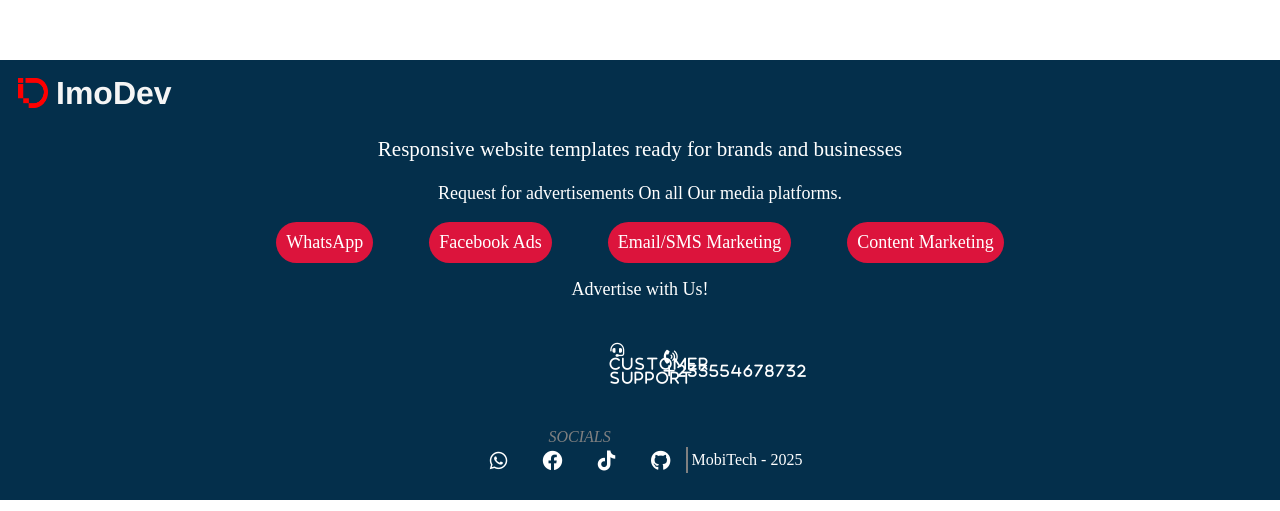
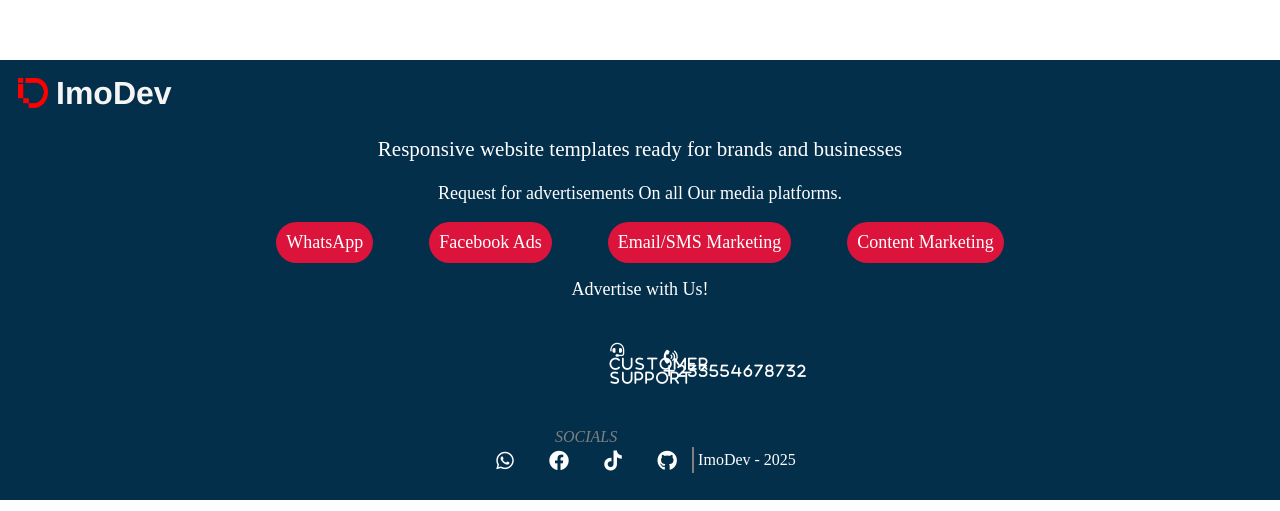
Before and after one commit to samuelimoro4-web/ImoSam.Dev, a plain HTML site: page services.html in a window 1280 px wide. Shown: the part 2519-3030 px from the top of the page. Drawn offline with Linux system fonts and the light colour scheme.

```diff
--- a/services.html
+++ b/services.html
@@ -248,7 +248,7 @@
                 <a href="https://github.com"><i class="fa-brands fa-github"></i></a>
             </div>
             <div class="ft">
-                MobiTech - 2025
+                ImoDev - 2025
             </div>
         </div>
      </div>
```
